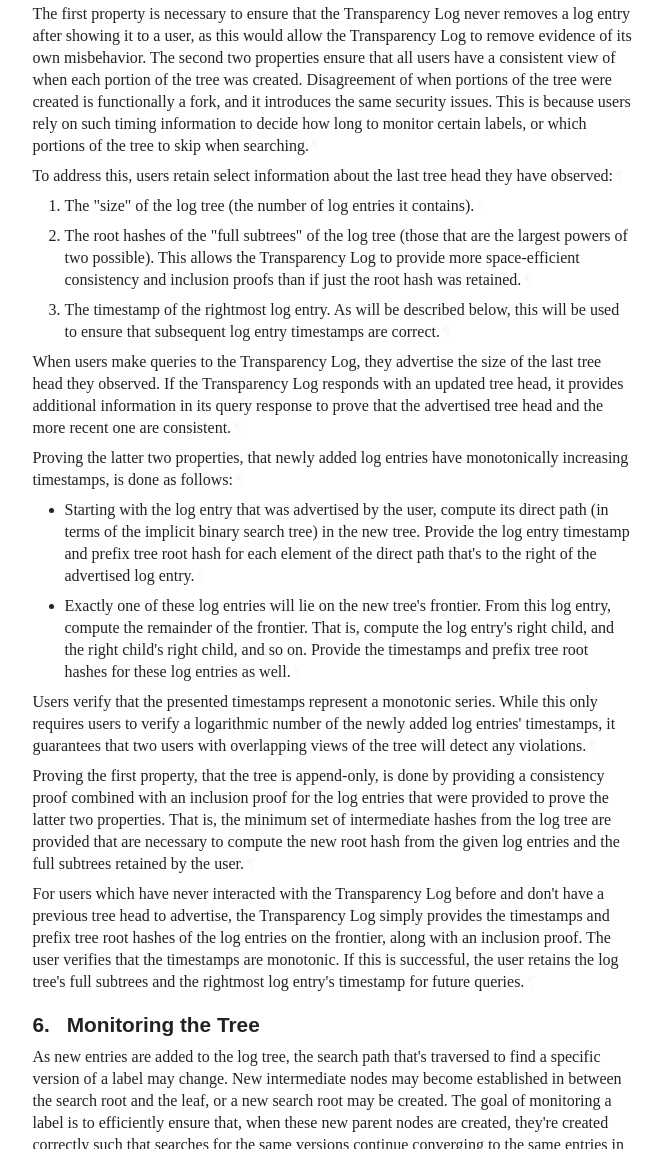
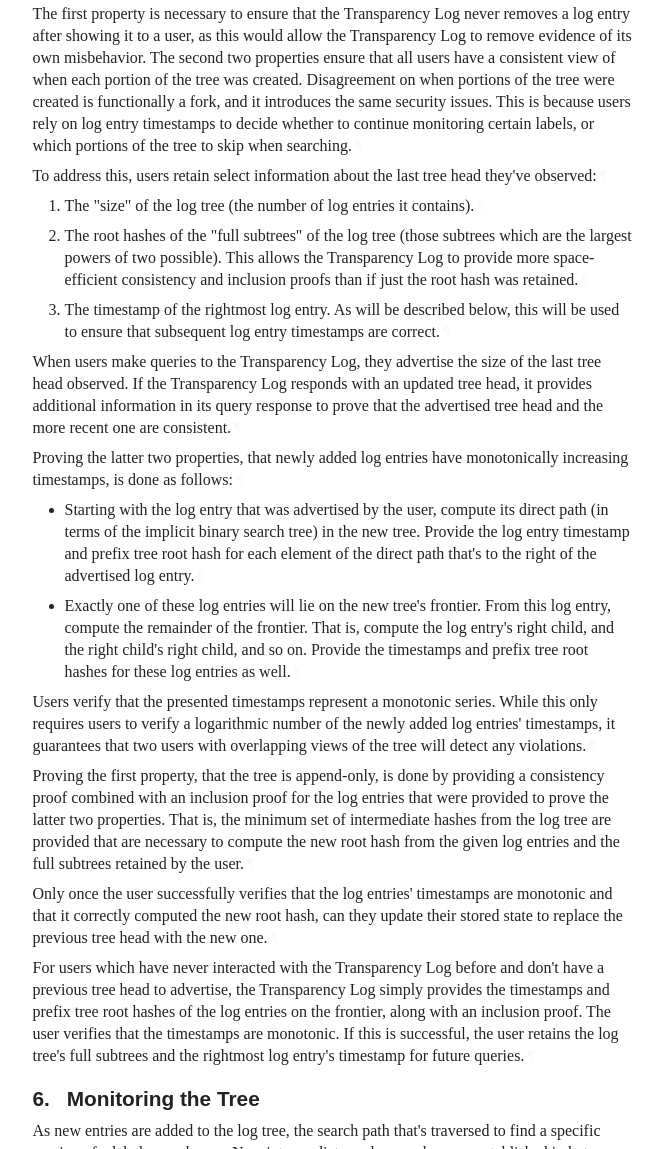
Before and after one commit to Bren2010/draft-keytrans, a plain HTML site: page draft-keytrans-mcmillion-protocol.html in a window 1280 px wide. Shown: the part 10473-11622 px from the top of the page, without its empty margins (92-755 px from the left). Drawn offline with Linux system fonts and the light colour scheme; a web font is replaced by a local one.

Commit message:
Script updating gh-pages from afb00ea. [ci skip]

```diff
--- a/draft-keytrans-mcmillion-protocol.html
+++ b/draft-keytrans-mcmillion-protocol.html
@@ -2184,21 +2184,21 @@ rightmost log entry of B have monotonically increasing timestamps.<a href="#sect
 removes a log entry after showing it to a user, as this would allow the
 Transparency Log to remove evidence of its own misbehavior. The second two
 properties ensure that all users have a consistent view of when each portion of
-the tree was created. Disagreement of when portions of the tree were created is
+the tree was created. Disagreement on when portions of the tree were created is
 functionally a fork, and it introduces the same security issues. This is because
-users rely on such timing information to decide how long to monitor certain
-labels, or which portions of the tree to skip when searching.<a href="#section-5-3" class="pilcrow">¶</a></p>
-<p id="section-5-4">To address this, users retain select information about the last tree head they
-have observed:<a href="#section-5-4" class="pilcrow">¶</a></p>
+users rely on log entry timestamps to decide whether to continue monitoring
+certain labels, or which portions of the tree to skip when searching.<a href="#section-5-3" class="pilcrow">¶</a></p>
+<p id="section-5-4">To address this, users retain select information about the last tree head
+they've observed:<a href="#section-5-4" class="pilcrow">¶</a></p>
 <ol start="1" type="1" class="normal type-1" id="section-5-5">
 <li id="section-5-5.1">
           <p id="section-5-5.1.1">The "size" of the log tree (the number of log entries it contains).<a href="#section-5-5.1.1" class="pilcrow">¶</a></p>
 </li>
         <li id="section-5-5.2">
-          <p id="section-5-5.2.1">The root hashes of the "full subtrees" of the log tree (those that are the
-largest powers of two possible). This allows the Transparency Log to provide
-more space-efficient consistency and inclusion proofs than if just the root
-hash was retained.<a href="#section-5-5.2.1" class="pilcrow">¶</a></p>
+          <p id="section-5-5.2.1">The root hashes of the "full subtrees" of the log tree (those subtrees which
+are the largest powers of two possible). This allows the Transparency Log to
+provide more space-efficient consistency and inclusion proofs than if just
+the root hash was retained.<a href="#section-5-5.2.1" class="pilcrow">¶</a></p>
 </li>
         <li id="section-5-5.3">
           <p id="section-5-5.3.1">The timestamp of the rightmost log entry. As will be described below, this
@@ -2206,9 +2206,9 @@ will be used to ensure that subsequent log entry timestamps are correct.<a href=
 </li>
       </ol>
 <p id="section-5-6">When users make queries to the Transparency Log, they advertise the size of the
-last tree head they observed. If the Transparency Log responds with an updated
-tree head, it provides additional information in its query response to prove
-that the advertised tree head and the more recent one are consistent.<a href="#section-5-6" class="pilcrow">¶</a></p>
+last tree head observed. If the Transparency Log responds with an updated tree
+head, it provides additional information in its query response to prove that the
+advertised tree head and the more recent one are consistent.<a href="#section-5-6" class="pilcrow">¶</a></p>
 <p id="section-5-7">Proving the latter two properties, that newly added log entries have
 monotonically increasing timestamps, is done as follows:<a href="#section-5-7" class="pilcrow">¶</a></p>
 <ul class="normal">
@@ -2235,12 +2235,15 @@ provided to prove the latter two properties. That is, the minimum set of
 intermediate hashes from the log tree are provided that are necessary to compute
 the new root hash from the given log entries and the full subtrees retained by
 the user.<a href="#section-5-10" class="pilcrow">¶</a></p>
-<p id="section-5-11">For users which have never interacted with the Transparency Log before and don't
+<p id="section-5-11">Only once the user successfully verifies that the log entries' timestamps are
+monotonic and that it correctly computed the new root hash, can they update
+their stored state to replace the previous tree head with the new one.<a href="#section-5-11" class="pilcrow">¶</a></p>
+<p id="section-5-12">For users which have never interacted with the Transparency Log before and don't
 have a previous tree head to advertise, the Transparency Log simply provides the
 timestamps and prefix tree root hashes of the log entries on the frontier, along
 with an inclusion proof. The user verifies that the timestamps are monotonic. If
 this is successful, the user retains the log tree's full subtrees and the
-rightmost log entry's timestamp for future queries.<a href="#section-5-11" class="pilcrow">¶</a></p>
+rightmost log entry's timestamp for future queries.<a href="#section-5-12" class="pilcrow">¶</a></p>
 </section>
 </div>
 <div id="monitoring-the-tree">
```
Also changed, not shown: draft-keytrans-mcmillion-protocol.txt (+14 -8 lines).
